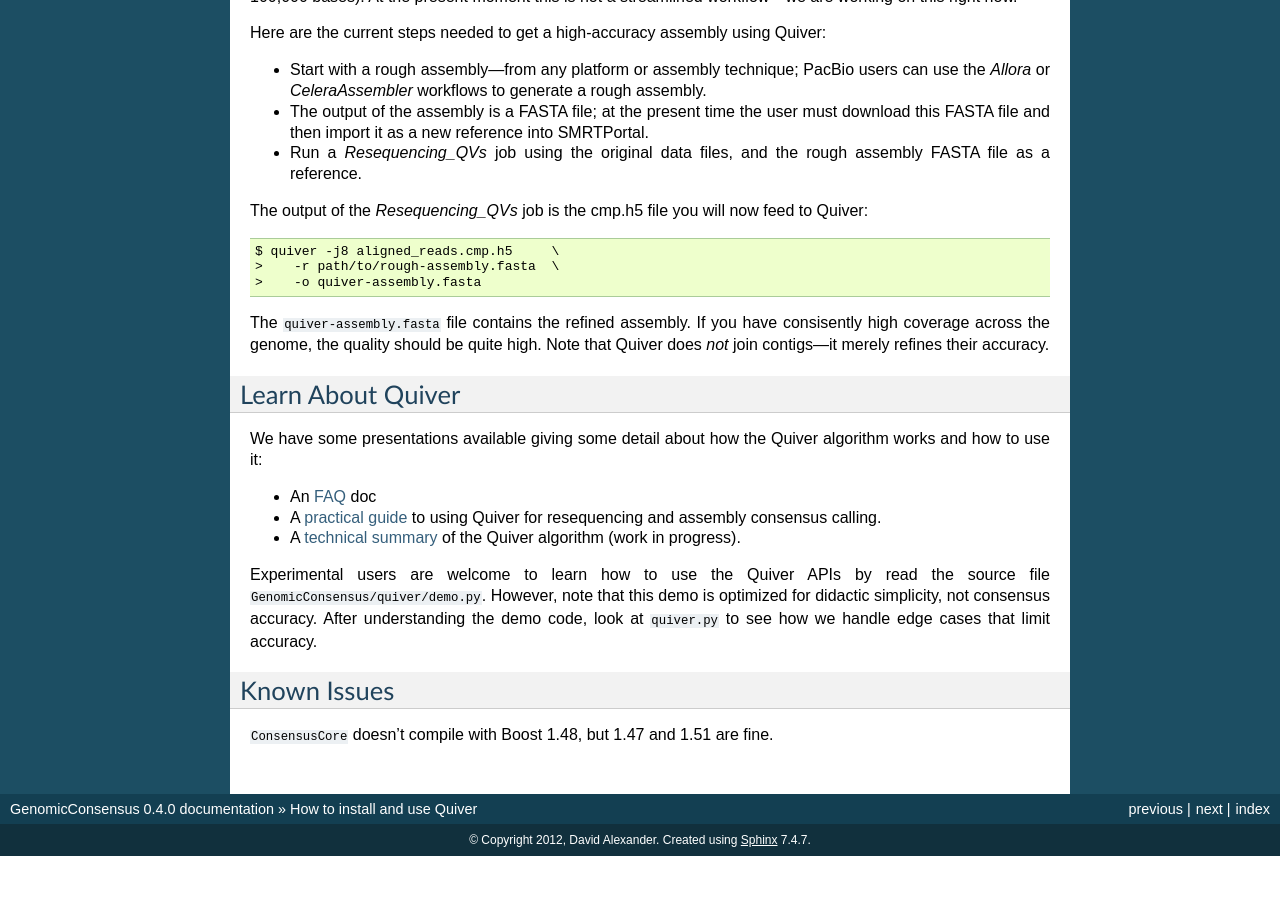
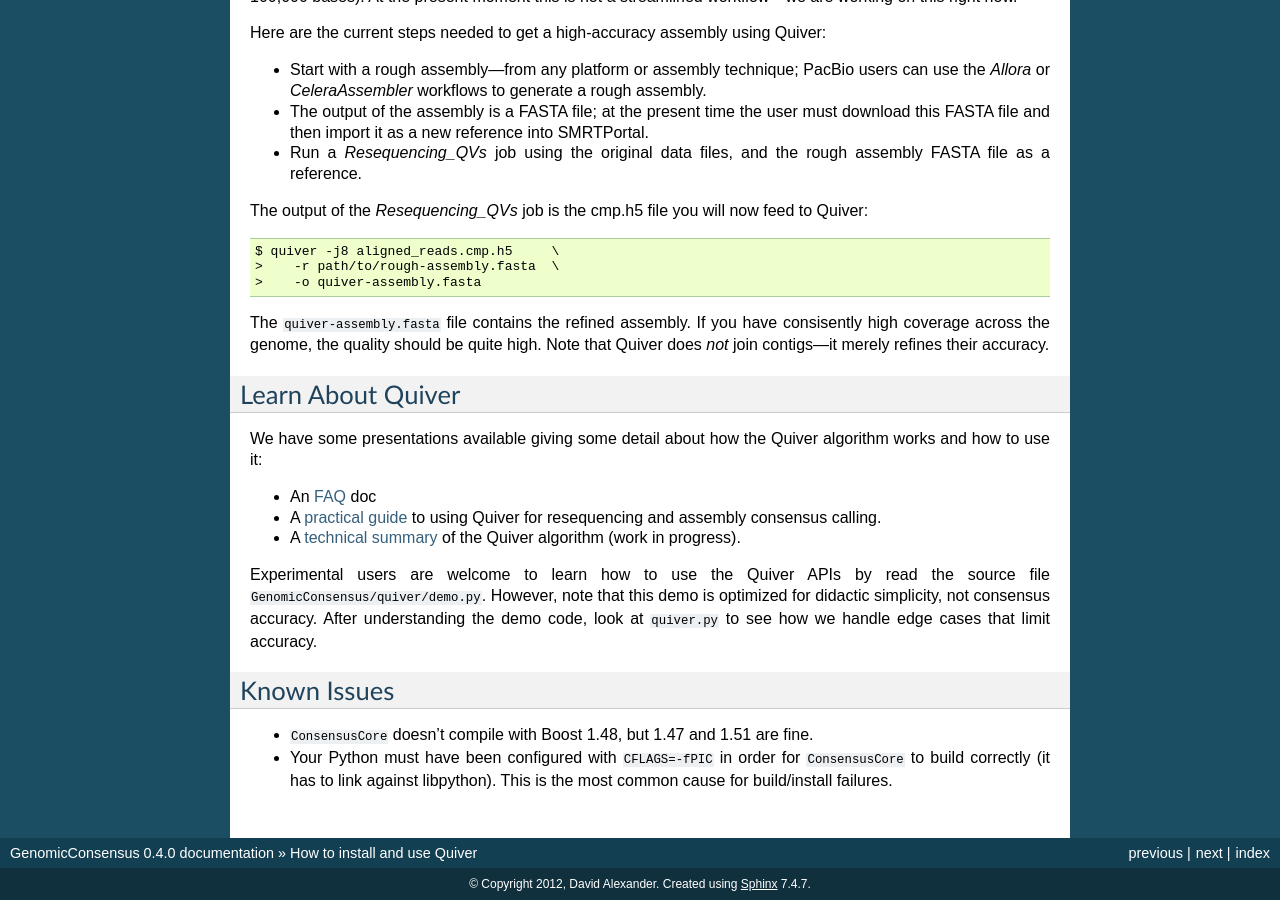
Before and after one commit to splaisan/GenomicConsensus, a Sphinx documentation site: the page built from doc/HowToQuiver.rst, in a window 1280 px wide and 900 px high, scrolled down 2339 px. Built offline with Sphinx 7.4.7, drawn with Linux system fonts in a browser that asks for light colours; before the commit the page ends 3195 px from its top, so only the background shows below that.

Commit message:
Add a note about -fPIC
[Tracking bug 21562]

[git-p4: depot-paths = "//depot/software/bioinformatics/tools/GenomicConsensus/": change = 118106]

```diff
--- a/doc/HowToQuiver.rst
+++ b/doc/HowToQuiver.rst
@@ -188,8 +188,11 @@ consensus accuracy.  After understanding the demo code, look at
 Known Issues
 ------------
 
-``ConsensusCore`` doesn't compile with Boost 1.48, but 1.47 and 1.51 are
-fine.
+- ``ConsensusCore`` doesn't compile with Boost 1.48, but 1.47 and 1.51 are fine.
+- Your Python must have been configured with ``CFLAGS=-fPIC`` in order
+  for ``ConsensusCore`` to build correctly (it has to link against
+  libpython).  This is the most common cause for build/install
+  failures.
 
 
 
```
